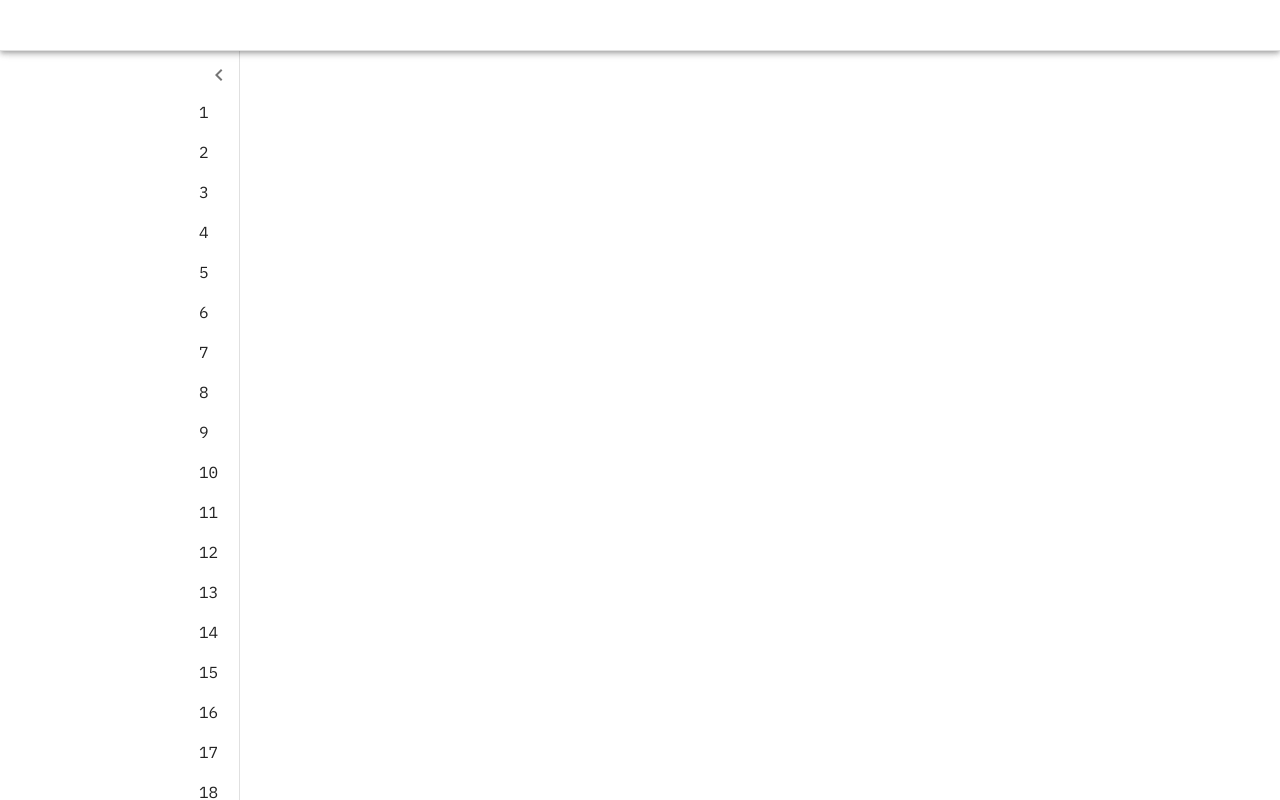
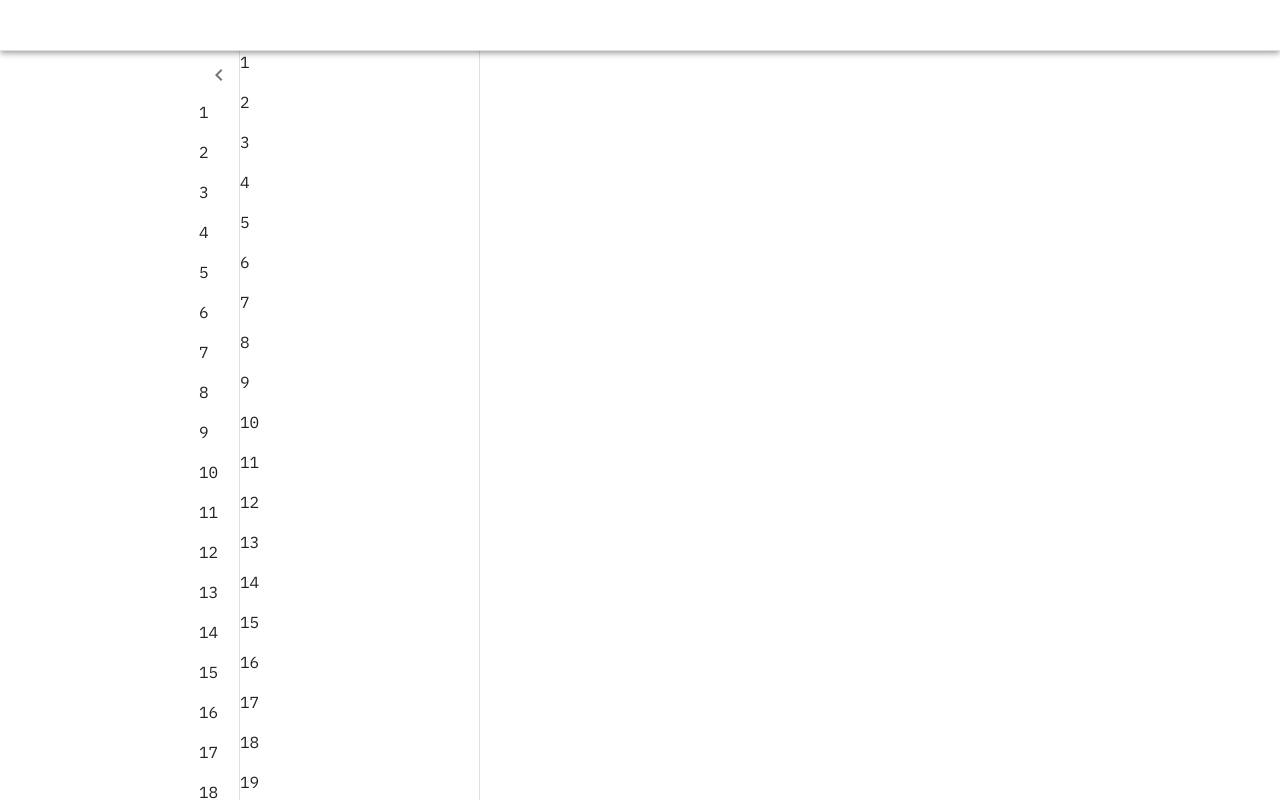
Before and after one commit to ramyo564/React_DjangoDRF_Chat, a React (Vite) app in the folder reactchat/: page / in a window 1280 px wide. Shown: the top 800 px of the page. Built offline with nearby package versions, Linux system fonts and the light colour scheme; a web font is replaced by a local one.

Commit message:
Build : Secondary Draw(Part-1) Framework

```diff
--- a/reactchat/src/pages/Home.tsx
+++ b/reactchat/src/pages/Home.tsx
@@ -1,6 +1,7 @@
 import { Box, CssBaseline } from "@mui/material";
 import PrimaryAppBar from "./templates/PrimaryAppBar";
 import PrimaryDraw from "./templates/PrimaryDraw";
+import SecondaryDraw from "./templates/SecondaryDraw";
 
 
 const Home = () => {
@@ -10,6 +11,7 @@ const Home = () => {
             <CssBaseline />
             <PrimaryAppBar />
             <PrimaryDraw></PrimaryDraw>
+            <SecondaryDraw/>
         </Box>
     );
 };
--- /dev/null
+++ b/reactchat/src/pages/templates/SecondaryDraw.tsx
@@ -0,0 +1,26 @@
+import { Box, Typography } from "@mui/material";
+import { useTheme } from "@mui/material/styles";
+
+const SecondaryDraw = () => {
+    const theme = useTheme();
+
+    return(
+        <Box
+            sx={{
+                minWidth: `${theme.secondaryDraw.width}px`,
+                height: `calc(100wh - ${theme.primaryAppBar.height}px )`,
+                mt: `${theme.primaryAppBar.height}px`,
+                borderRight: `1px solid ${theme.palette.divider}`,
+                display: { xs: "none", sm: "block"},
+                overflow: "auto",
+            }}
+        >
+            {[...Array(50)].map((_, i)=>(
+                <Typography key={i} paragraph>
+                    {i +1}
+                </Typography>
+            ))}
+        </Box>
+    )
+}
+export default SecondaryDraw;
--- a/reactchat/src/theme/theme.tsx
+++ b/reactchat/src/theme/theme.tsx
@@ -9,6 +9,9 @@ declare module "@mui/material/styles" {
             width: number,
             closed: number;
         };
+        secondaryDraw: {
+            width: number,
+        };
     }
     interface ThemeOptions {
         primaryAppBar: {
@@ -17,6 +20,9 @@ declare module "@mui/material/styles" {
         primaryDraw: {
             width: number,
             closed: number;
+        };
+        secondaryDraw: {
+            width: number,
         };
     }
 }
@@ -37,7 +43,9 @@ export const createMuiTheme = () => {
         primaryDraw: {
             width: 240,
             closed: 70,
-
+        },
+        secondaryDraw: {
+            width: 240,
         },
         components: {
             MuiAppBar: {
```
